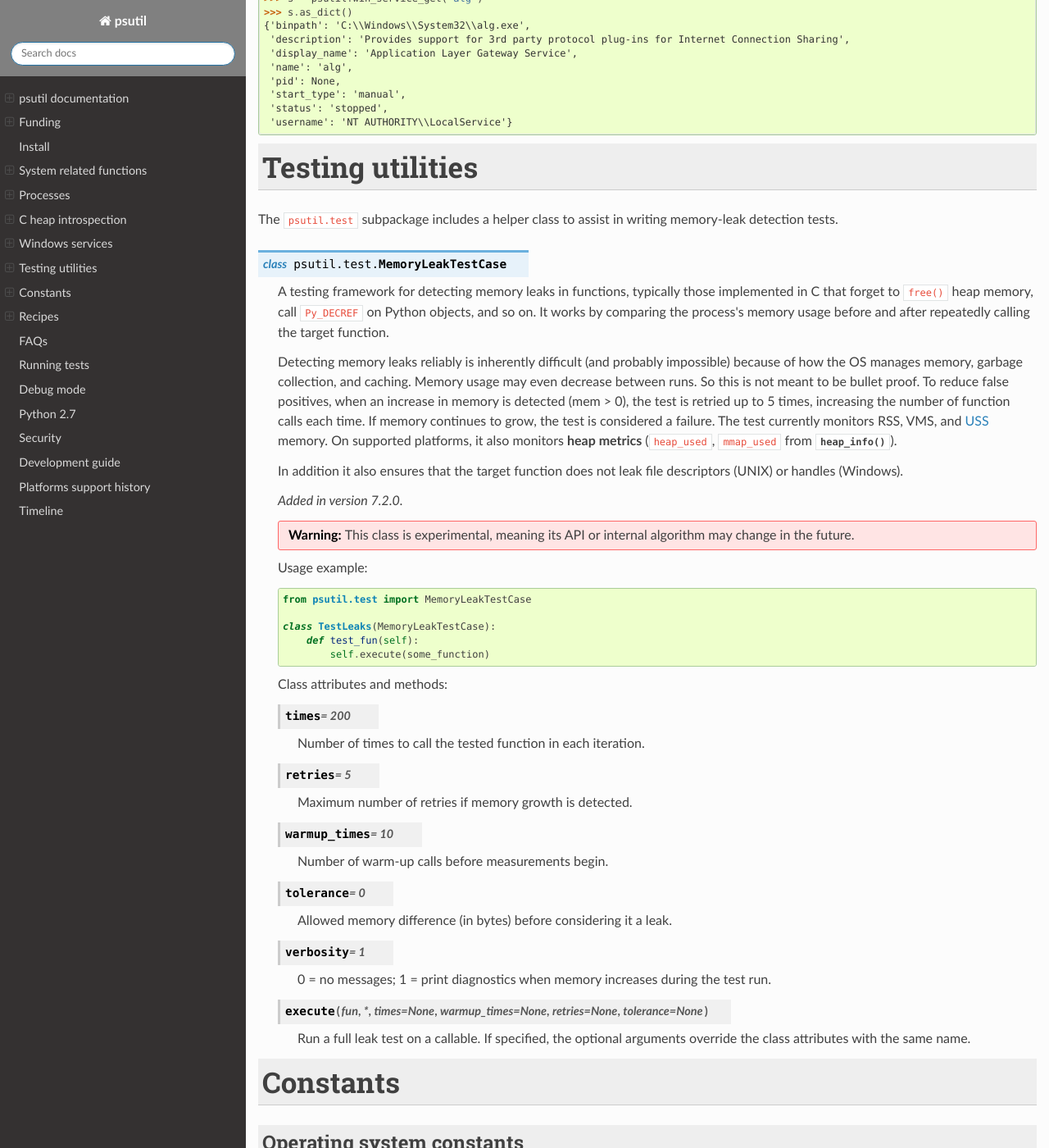
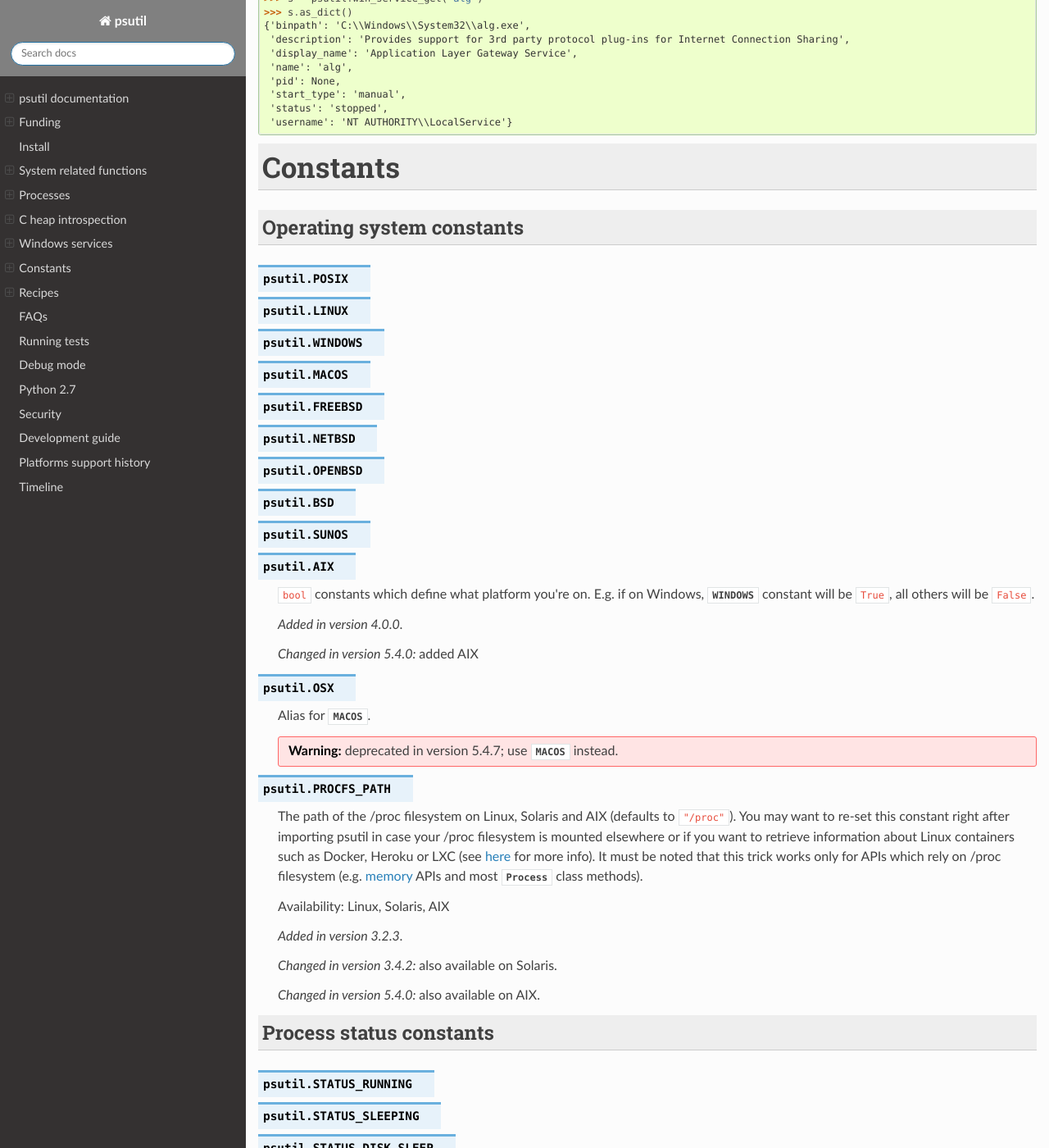
Before and after one commit to codacy-open-source-projects-scans/python-psutil, a Sphinx documentation site: the page built from docs/index.rst, in a window 1280 px wide and 1400 px high, scrolled down 34129 px. Shown: the whole window at 82% size. Built offline with Sphinx 7.4.7 and the Read the Docs theme 3.1.0, drawn with Linux system fonts in a browser that asks for light colours; formulas are drawn with MathJax 3; comment, search, counter and statistics services are not loaded.

Commit message:
snapshot 2025-12-22T11:05:37.777850+00:00

```diff
--- a/docs/index.rst
+++ b/docs/index.rst
@@ -2298,80 +2298,6 @@ Example code:
    'start_type': 'manual',
    'status': 'stopped',
    'username': 'NT AUTHORITY\\LocalService'}
-
-Testing utilities
-=================
-
-The ``psutil.test`` subpackage includes a helper class to assist in writing
-memory-leak detection tests.
-
-.. class:: psutil.test.MemoryLeakTestCase
-
-  A testing framework for detecting memory leaks in functions, typically those
-  implemented in C that forget to ``free()`` heap memory, call ``Py_DECREF`` on
-  Python objects, and so on. It works by comparing the process's memory usage
-  before and after repeatedly calling the target function.
-
-  Detecting memory leaks reliably is inherently difficult (and probably
-  impossible) because of how the OS manages memory, garbage collection, and
-  caching. Memory usage may even decrease between runs. So this is not meant to
-  be bullet proof. To reduce false positives, when an increase in memory is
-  detected (mem > 0), the test is retried up to 5 times, increasing the
-  number of function calls each time. If memory continues to grow, the test is
-  considered a failure.
-  The test currently monitors RSS, VMS, and `USS <https://gmpy.dev/blog/2016/real-process-memory-and-environ-in-python>`__ memory.
-  On supported platforms, it also monitors **heap metrics** (``heap_used``, ``mmap_used`` from
-  :func:`heap_info`).
-
-  In addition it also ensures that the target function does not leak
-  file descriptors (UNIX) or handles (Windows).
-
-  .. versionadded:: 7.2.0
-
-  .. warning::
-    This class is experimental, meaning its API or internal algorithm may
-    change in the future.
-
-  Usage example::
-
-    from psutil.test import MemoryLeakTestCase
-
-    class TestLeaks(MemoryLeakTestCase):
-        def test_fun(self):
-            self.execute(some_function)
-
-  Class attributes and methods:
-
-  .. attribute:: times
-    :value: 200
-
-    Number of times to call the tested function in each iteration.
-
-  .. attribute:: retries
-    :value: 5
-
-    Maximum number of retries if memory growth is detected.
-
-  .. attribute:: warmup_times
-    :value: 10
-
-    Number of warm-up calls before measurements begin.
-
-  .. attribute:: tolerance
-    :value: 0
-
-    Allowed memory difference (in bytes) before considering it a leak.
-
-  .. attribute:: verbosity
-    :value: 1
-
-    0 = no messages; 1 = print diagnostics when memory increases during the
-    test run.
-
-  .. method:: execute(fun, *, times=None, warmup_times=None, retries=None, tolerance=None)
-
-    Run a full leak test on a callable. If specified, the optional arguments
-    override the class attributes with the same name.
 
 Constants
 =========
--- a/setup.py
+++ b/setup.py
@@ -77,6 +77,7 @@ Py_GIL_DISABLED = sysconfig.get_config_var("Py_GIL_DISABLED")
 # Test deps, installable via `pip install .[test]` or
 # `make install-pydeps-test`.
 TEST_DEPS = [
+    "psleak",
     "pytest",
     "pytest-instafail",
     "pytest-xdist",
@@ -487,7 +488,7 @@ def main():
         url='https://github.com/giampaolo/psutil',
         platforms='Platform Independent',
         license='BSD-3-Clause',
-        packages=['psutil', 'psutil.test'],
+        packages=['psutil'],
         ext_modules=[ext],
         options=options,
         classifiers=[
```
Also changed, not shown: README.rst (+0 -11 lines), 6 other files.
